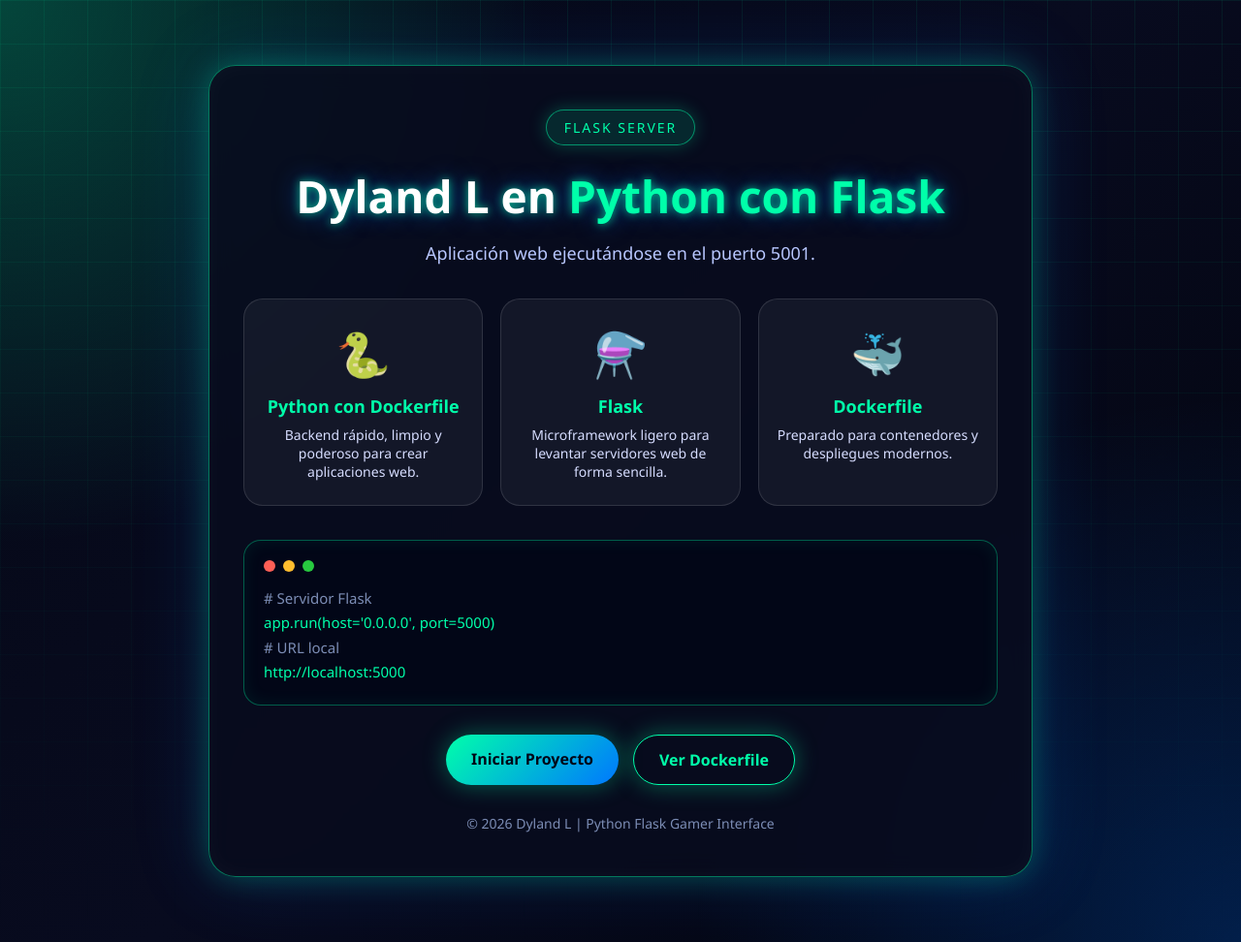
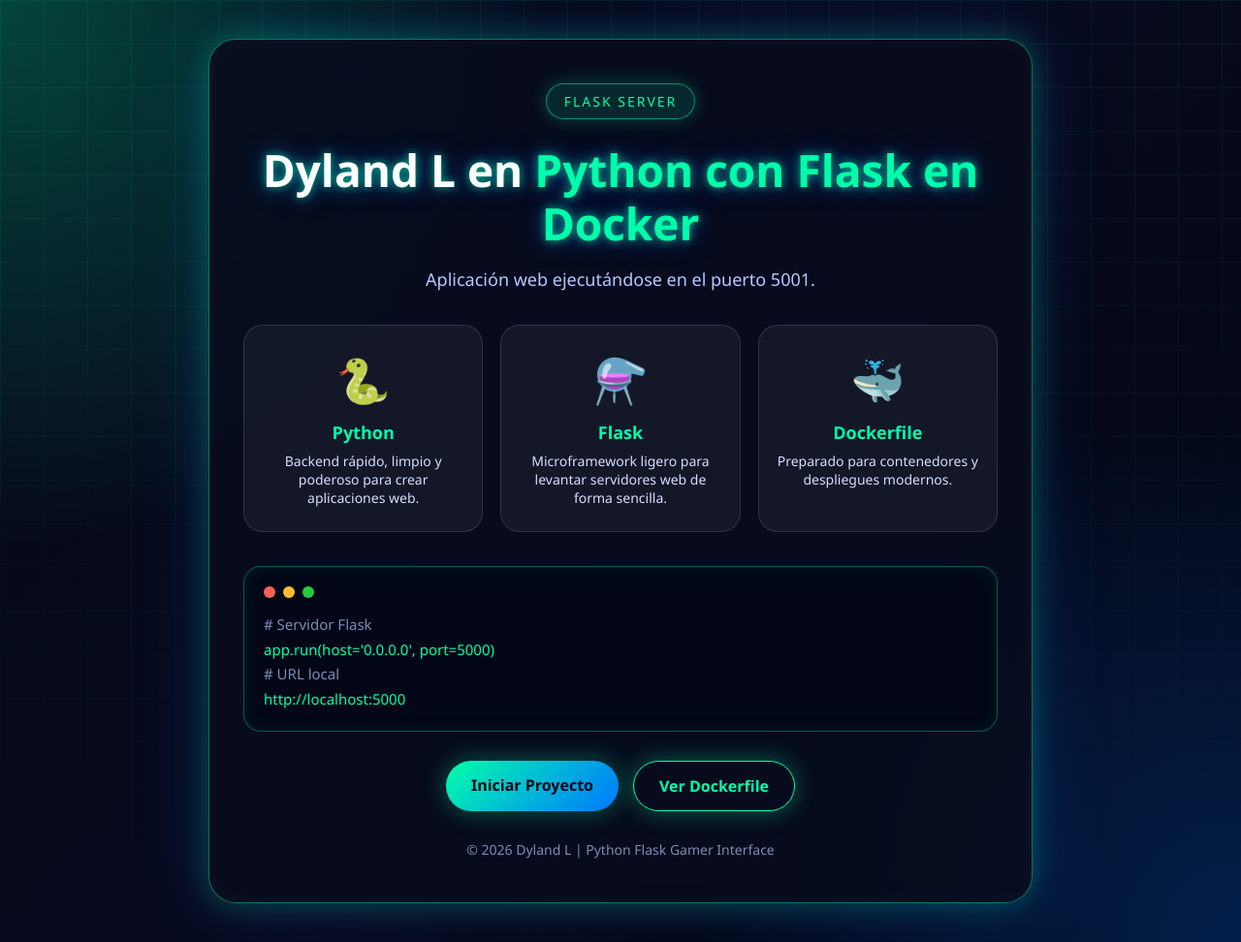
Before and after one commit to Dyland74x/ISA-abri26-GitHubActions-Docker, a Python web app: template templates/index.html in a window 1280 px wide. Shown: the whole page at 97% size. Run offline with Jinja, Linux system fonts and the light colour scheme; the template is opened without the code that fills it, so the values that code supplies are empty.

Commit message:
Conexion

```diff
--- a/templates/index.html
+++ b/templates/index.html
@@ -247,7 +247,7 @@
     </div>
 
     <h1>
-      Dyland L en <span class="highlight">Python con Flask</span>
+      Dyland L en <span class="highlight">Python con Flask en Docker</span>
     </h1>
 
     <p class="subtitle">
@@ -258,7 +258,7 @@
 
       <div class="card">
         <div class="icon">🐍</div>
-        <h3>Python con Dockerfile</h3>
+        <h3>Python</h3>
         <p>Backend rápido, limpio y poderoso para crear aplicaciones web.</p>
       </div>
 
```
